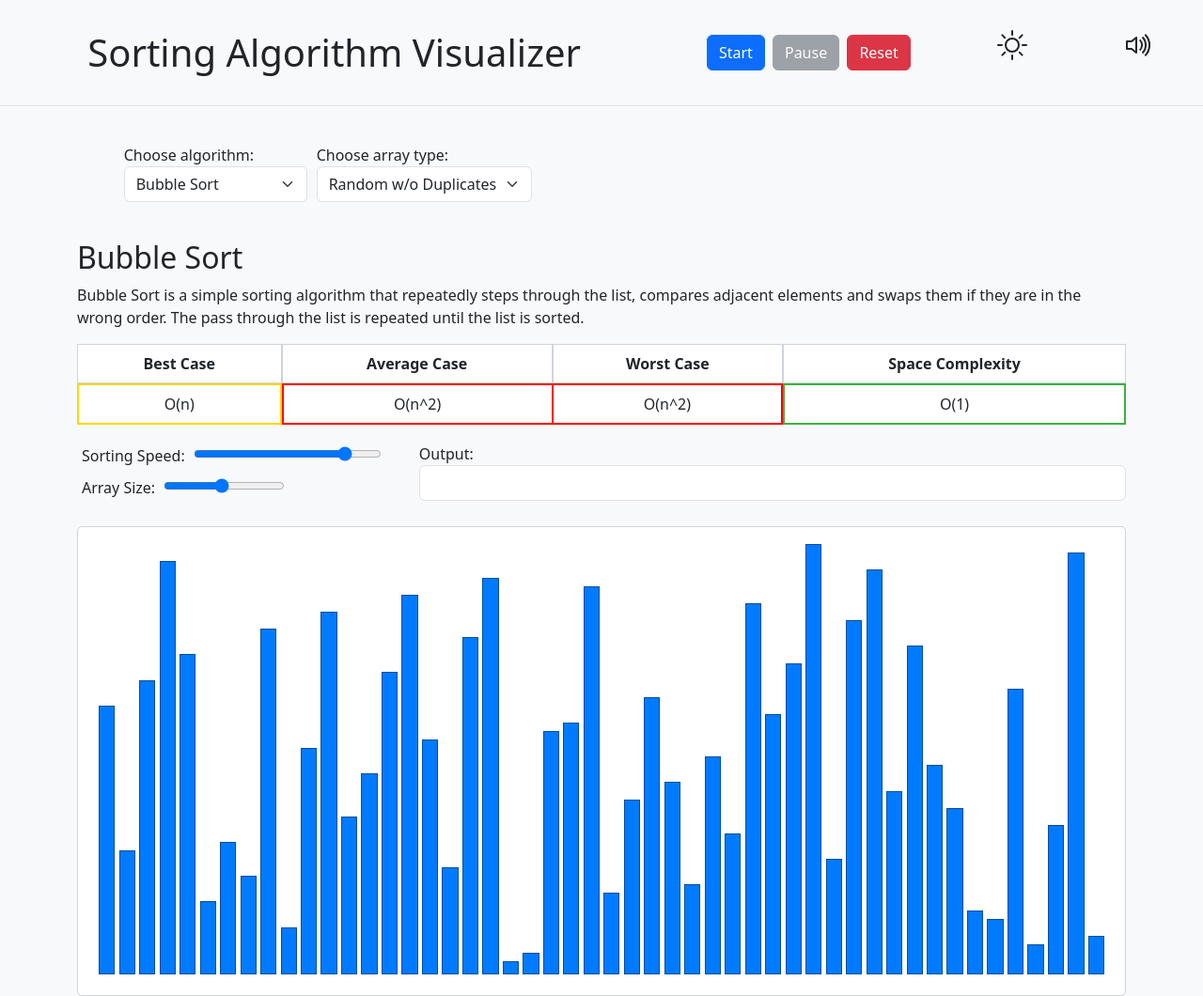
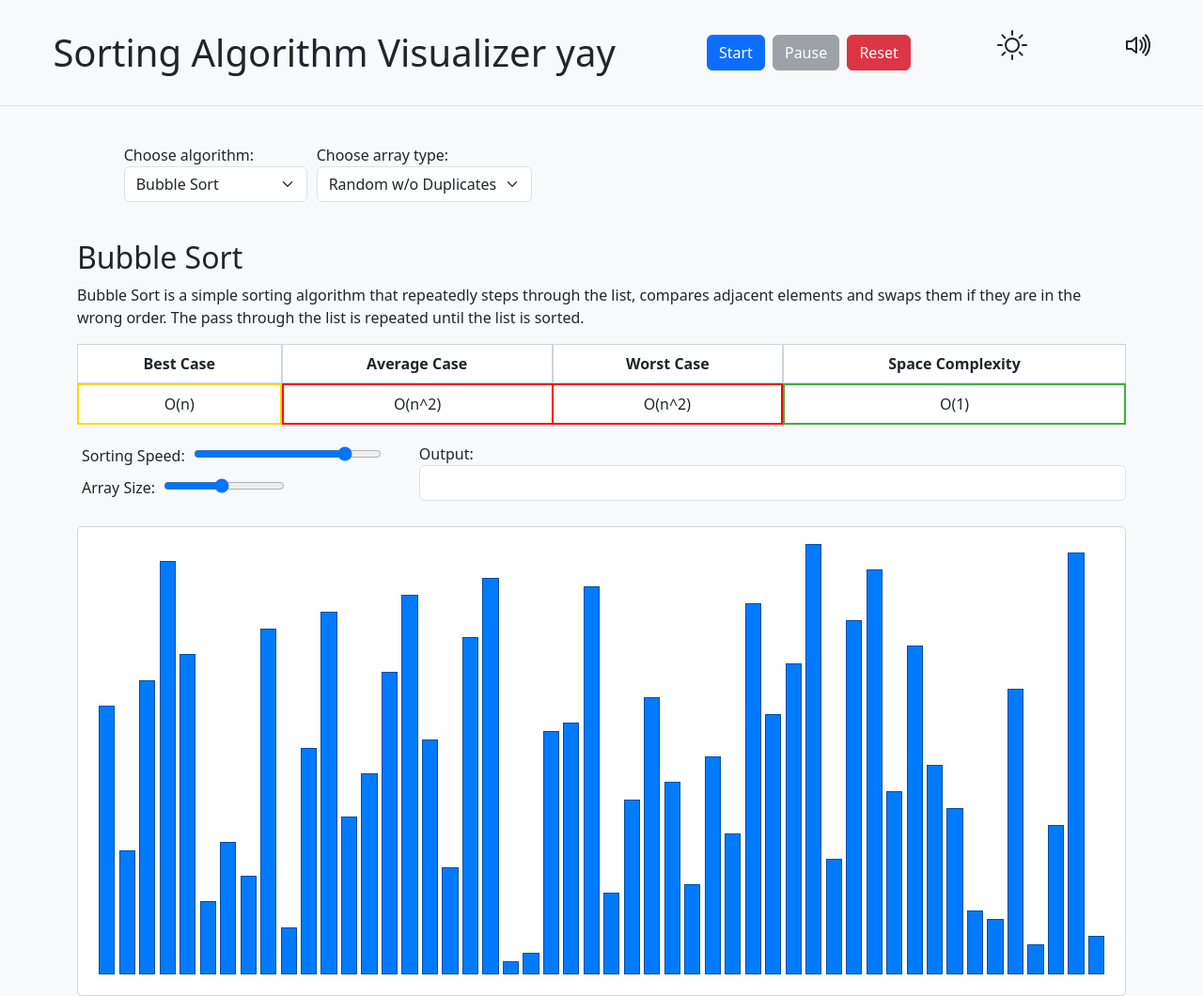
Before and after one commit to colesmith54/Sorting-Visualizer, a plain HTML site: page site/index.html in a window 1280 px wide. Shown: the top 1060 px of the page at 94% size. Drawn offline with nearby package versions, Linux system fonts and the light colour scheme.

Commit message:
test new environment

```diff
--- a/site/index.html
+++ b/site/index.html
@@ -33,7 +33,7 @@
             <button id="reset" class="btn btn-danger mx-auto mt-3">Reset</button>
         </div>
         <div id="title-container" class="d-flex justify-content-center w-100 stretch">
-            <h1 class="text-center mt-4">Sorting Algorithm Visualizer</h1>
+            <h1 class="text-center mt-4">Sorting Algorithm Visualizer yay</h1>
         </div>
     </nav>
     <div class="container">
```
